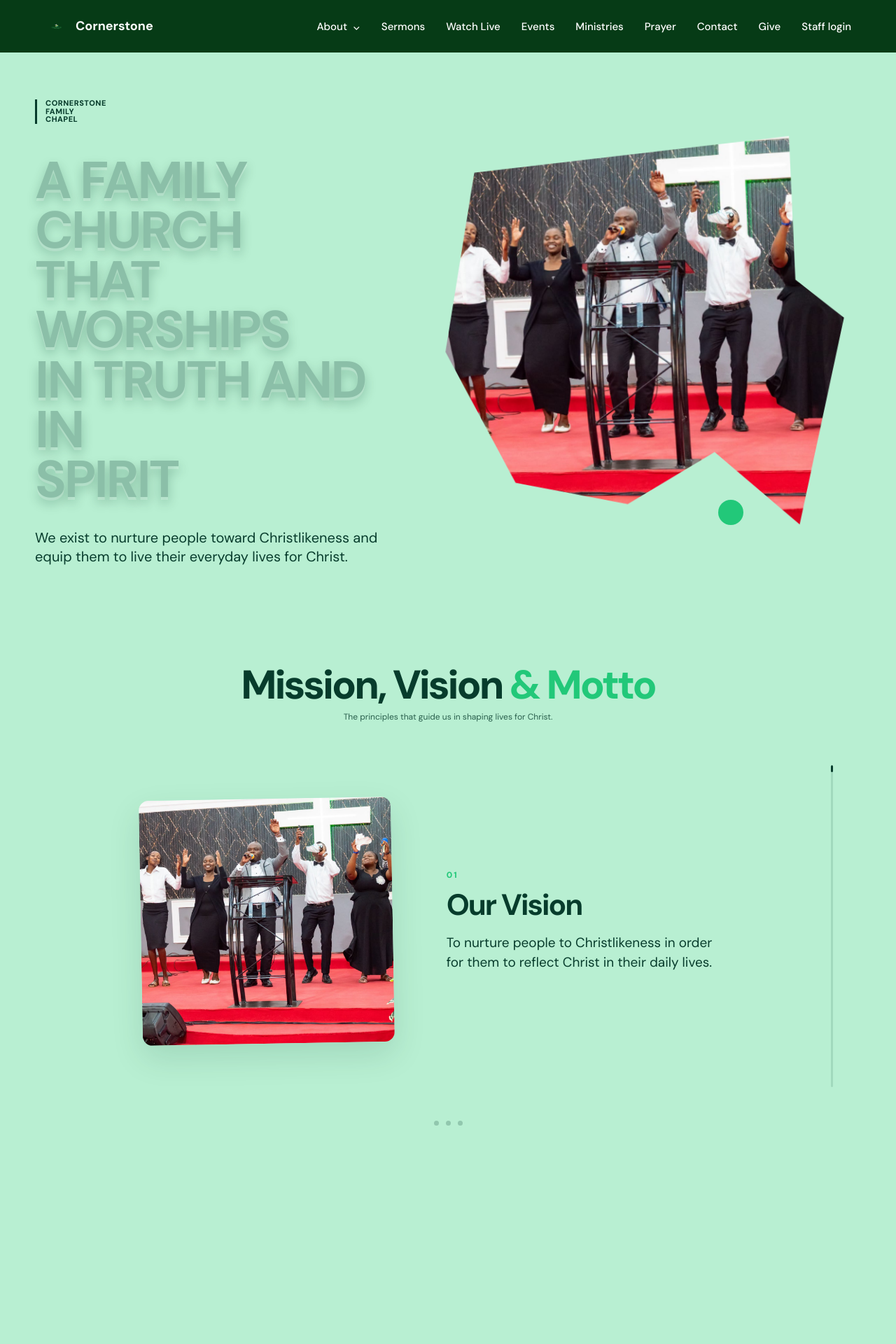
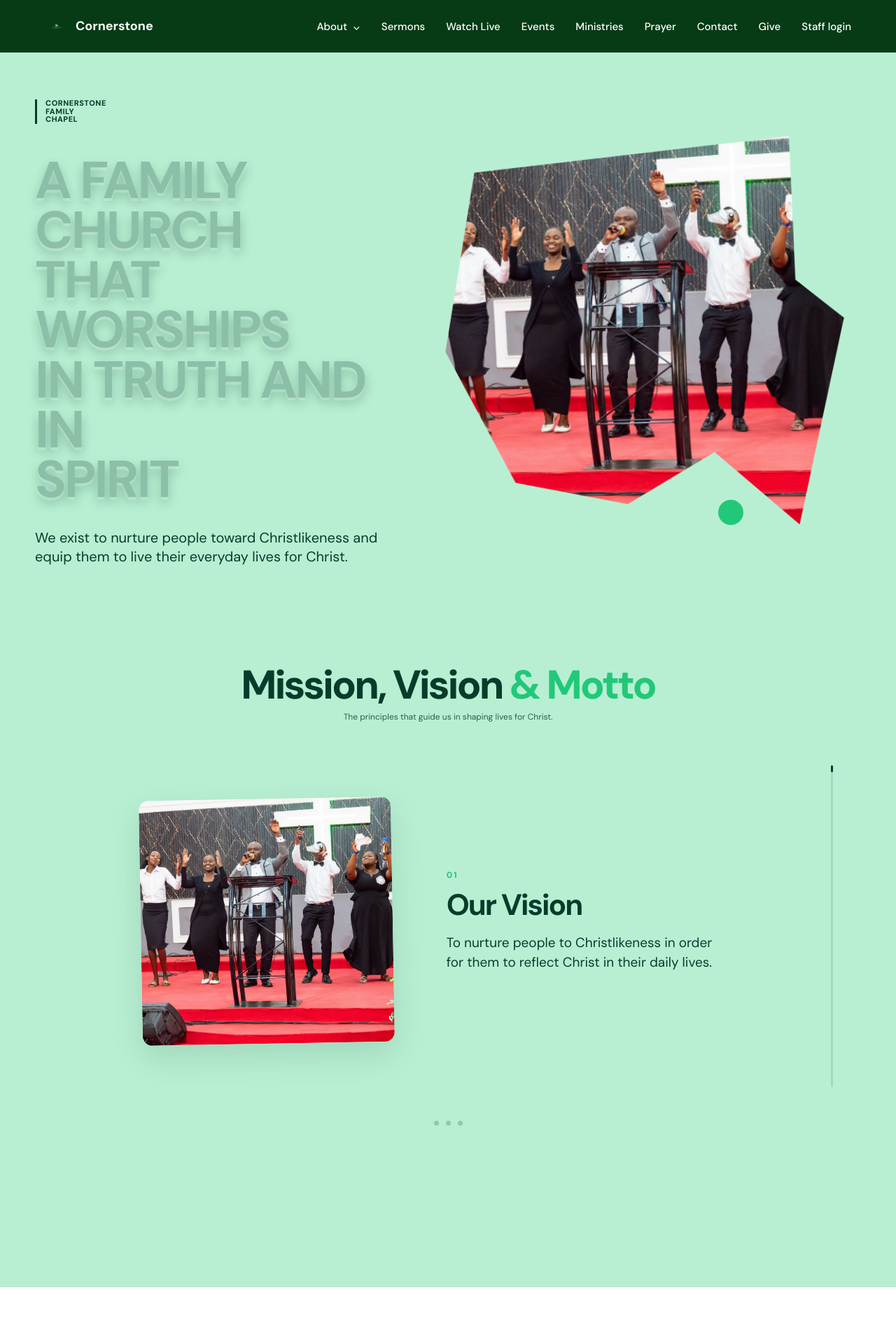
Before and after one commit to Watenehub/CFC, a React (Vite) app in the folder frontend/: page /about in a window 1280 px wide. Shown: the top 1920 px of the page at 70% size. Built offline with nearby package versions, Linux system fonts and the light colour scheme; no server answers.

Commit message:
Reduce MVM scroll section height to 120vh
- Further reduced from 140vh to 120vh to eliminate blank space

```diff
--- a/frontend/src/pages/About.css
+++ b/frontend/src/pages/About.css
@@ -297,7 +297,7 @@
 
 .mvm-scroll-section {
   position: relative;
-  height: 140vh;
+  height: 120vh;
   background: var(--about-mint);
 }
 
```
